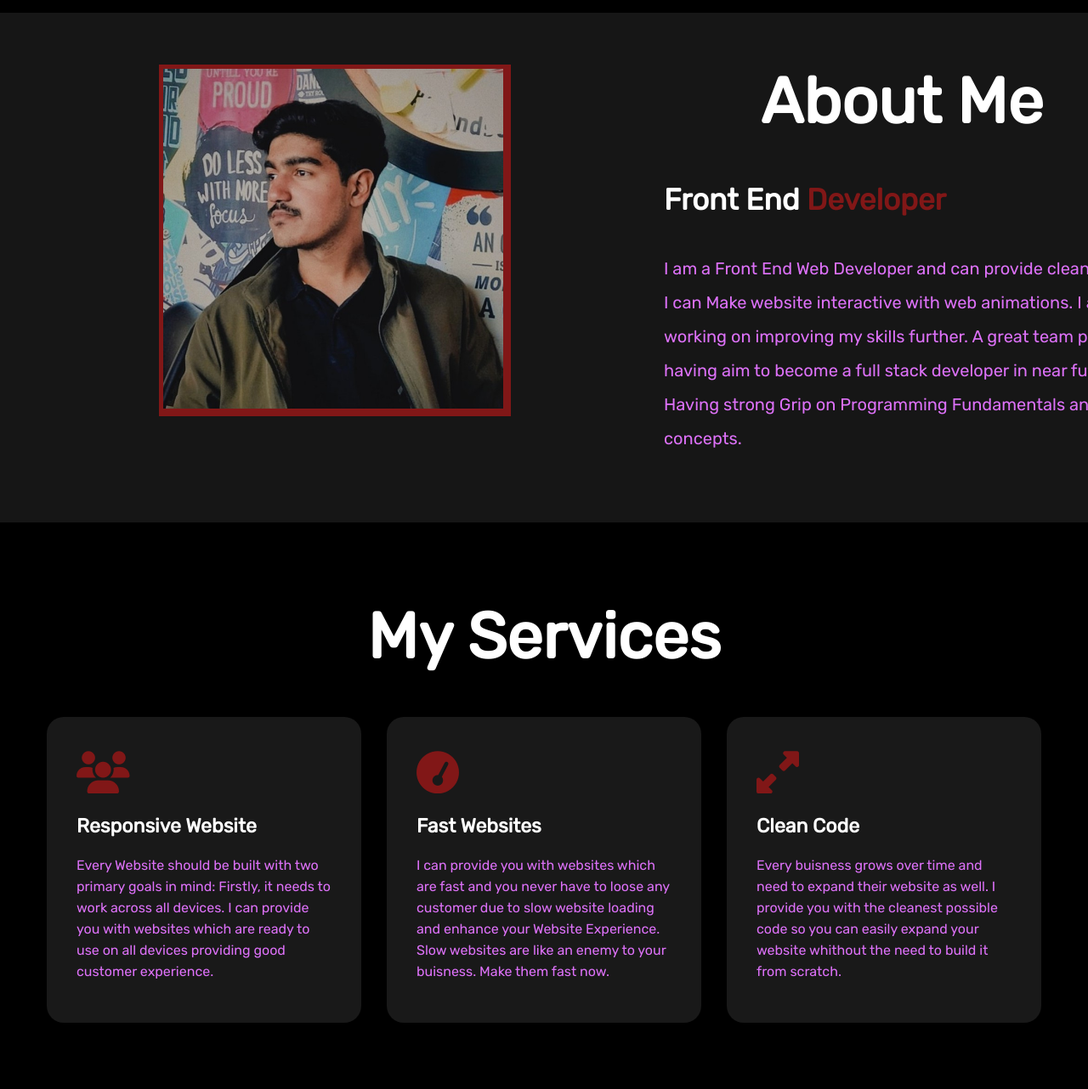
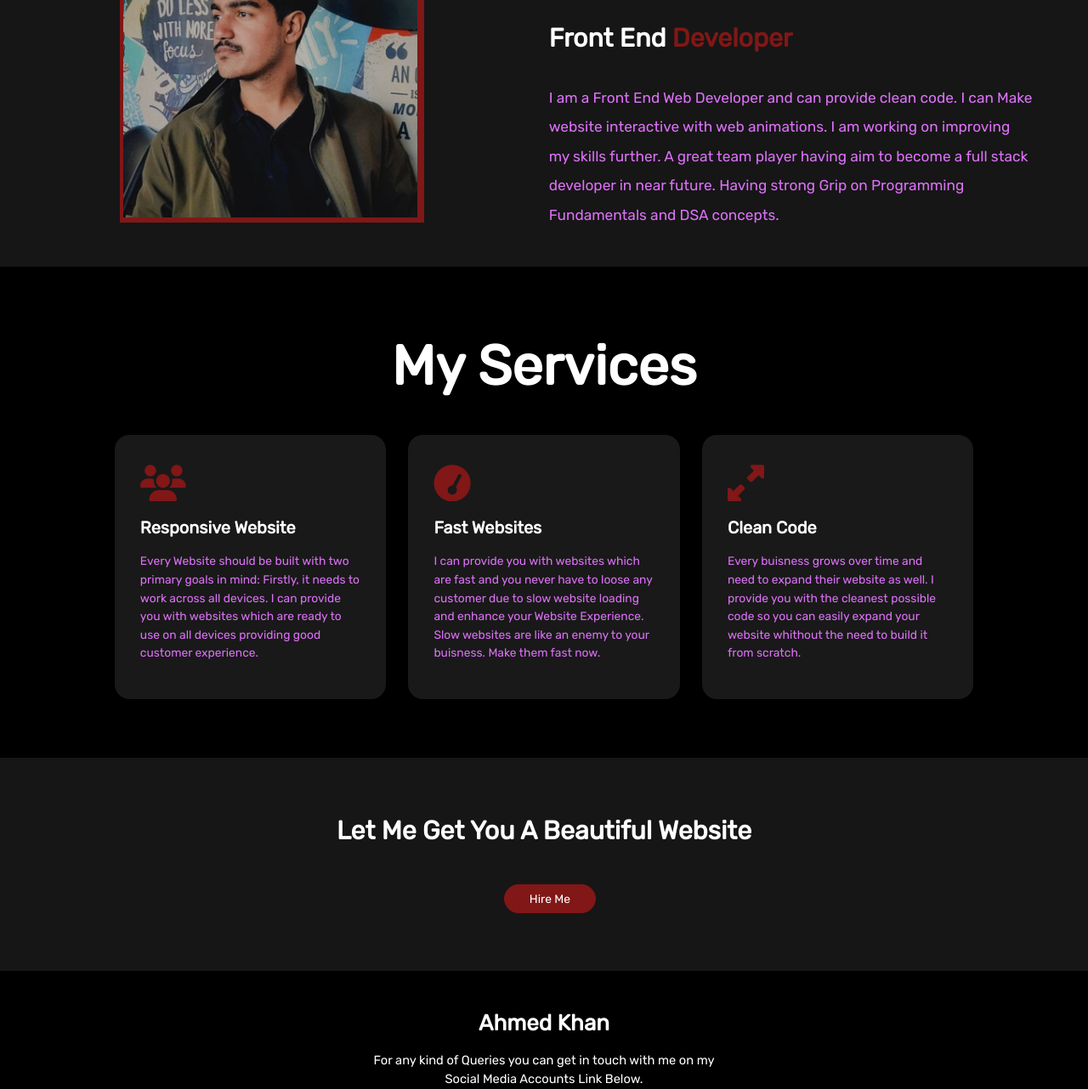
Before and after one commit to Hassan-Mehmood/ahmedkhan.github.io, a plain HTML site: page index.html in a window 1280 px wide. Shown: the part 785-2067 px from the top of the page at 85% size. Drawn offline with Linux system fonts and the light colour scheme.

Commit message:
third commit

```diff
--- a/css/style.css
+++ b/css/style.css
@@ -9,10 +9,38 @@
     overflow-x: hidden;
 }
 
+html {
+    font-size: 62.5%;
+}
+
+@media(max-width: 1480px) {
+    html {
+        font-size: 60%;
+    }
+}
+
+@media(max-width: 1411px) {
+    html {
+        font-size: 58%;
+    }
+}
+
+@media(max-width: 1360px) {
+    html {
+        font-size: 56%;
+    }
+}
+
+@media(max-width: 1313px) {
+    html {
+        font-size: 54%;
+    }
+}
+
 .first {
     background-image: url(../img/main.jpg);
-    width: 100vw;
-    height: 100vh;
+    width: 154rem;
+    height: 74rem;
     background-size: cover;
     background-position: top -160px left 48px;
 
@@ -26,8 +54,8 @@
 
 .header .logo h2 {
     color: white;
-    margin: 20px;
-    font-size: 28px;
+    margin: 2rem;
+    font-size: 2.8rem;
 }
 
 .header .logo h2 span {
@@ -35,15 +63,15 @@
 }
 
 .links nav ul li {
-    margin: 20px 0;
+    margin: 2rem 0;
 }
 
 .links nav ul li a {
-    padding: 0 20px;
+    padding: 0 2rem;
     color: white;
     text-decoration: none;
-    font-size: 20px;
-    transition: 0.5s
+    font-size: 2rem;
+    transition: 0.5s;
 }
 
 .links nav ul:hover li a {
@@ -61,20 +89,22 @@
 }
 
 .MessageMe button {
-    margin: 18px;
-    width: 125px;
-    height: 40px;
-    padding: 10px;
+    margin: 1.8rem;
+    width: 12.5rem;
+    height: 4rem;
+    padding: 1rem;
     background-color: rgb(129, 23, 23);
     color: white;
-    border-radius: 28px;
-    border: 1px solid rgb(129, 23, 23);
-    font-size: 16px;
+    border-radius: 2.8rem;
+    border: 0.1px solid rgb(129, 23, 23);
+    font-size: 1.6rem;
     overflow: hidden;
     transition: transform .3s;
 }
 
-.MessageMe button:hover,.introduction button:hover ,.contactMe button:hover{
+.MessageMe button:hover,
+.introduction button:hover,
+.contactMe button:hover {
     transform: scale(1.1);
     overflow: hidden;
 }
@@ -82,24 +112,24 @@
 .introduction {
     position: absolute;
     color: white;
-    padding: 20px;
+    padding: 2rem;
     /* border: 2px solid white; */
-    top: 150px;
-    left: 44px;
+    top: 15rem;
+    left: 4.4rem;
     font-family: 'Playfair Display', serif;
     font-family: 'Rubik', sans-serif;
 }
 
 .introduction h4 {
-    margin: 20px 0 -10px 20px;
-    font-size: 28px;
-    letter-spacing: 3.5px;
+    margin: 2rem 0 -1rem 2rem;
+    font-size: 2.8rem;
+    letter-spacing: 0.35rem;
 }
 
 .introduction h1 {
-    margin: 0px 0 5px 20px;
-    font-size: 108px;
-    letter-spacing: 1px;
+    margin: 0 0 0.5rem 2rem;
+    font-size: 10.8rem;
+    letter-spacing: 0.1rem;
 }
 
 .introduction h1 span {
@@ -107,153 +137,154 @@
 }
 
 .introduction h3 {
-    margin: 20px 0px 20px 20px;
-    font-size: 42px;
-    letter-spacing: 1px;
+    margin: 2rem 0px 2rem 2rem;
+    font-size: 4.2rem;
+    letter-spacing: 0.1rem;
     float: left;
 }
 
 
 
-.introduction button,.contactMe button{
-    margin: 27px 0 0 16px;
-    width: 125px;
-    height: 40px;
-    padding: 10px;
+.introduction button,
+.contactMe button {
+    margin: 2.7rem 0 0 1.6rem;
+    width: 12.5rem;
+    height: 4rem;
+    padding: 1rem;
     background-color: rgb(129, 23, 23);
     color: white;
-    border-radius: 28px;
-    border: 1px solid rgb(129, 23, 23);
-    font-size: 16px;
+    border-radius: 2.8rem;
+    border: 0.1rem solid rgb(129, 23, 23);
+    font-size: 1.6rem;
     overflow: hidden;
     transition: transform .3s;
 }
 
-.introduction button a,.contactMe a,.MessageMe a{
+.introduction button a,
+.contactMe a,
+.MessageMe a {
     text-decoration: none;
     color: white;
     display: block;
     overflow: hidden;
 }
 
-.second{
-    height: 75vh;
-    width: 100vw;
+.second {
+    display: flex;
+    flex-wrap: wrap;
     background-color: rgb(22, 22, 22);
+    justify-content: center;
+    align-items: center;
 }
 
-.pictureContainer{
-    position: absolute;
-    width: 50%;
-    height: 100%;
-    float: left;
-    /* border: 1px solid white; */
+.pictureContainer {
+    padding: 6rem 14rem;
 }
 
-.myImage{
+.myImage {
     position: relative;
-    width: 404px;
+    width: 40.4rem;
     background-color: rgb(129, 23, 23);
-    padding: 5px;
-    top: 61px;
-    left: 187px;
-}
-
-.myImage img{
-    width: 400px;
-    height: 400px;
+    padding: 0.5rem;
 
 }
 
-.aboutMe{
-    position: relative;
+.myImage img {
+    width: 40rem;
+    height: 40rem;
+
+}
+
+.aboutMe {
+    /* position: relative; */
     width: 50%;
     height: 100%;
-    padding: 30px 50px 50px 30px;
+    padding: 3rem 5rem 5rem 3rem;
     box-sizing: border-box;
-    left: 751px;
+    left: 75.1rem;
     /* border: 2px solid rgb(129, 23, 23); */
     overflow: hidden;
 }
 
-.aboutMe h1{
-    font-size: 75px;
+.aboutMe h1 {
+    font-size: 7.5rem;
     color: white;
-    padding: 30px 20px 20px 20px;
+    padding: 3rem 2rem 2rem 2rem;
     text-align: center
 }
 
-.aboutMe h3{
-    font-size: 35px;
+.aboutMe h3 {
+    font-size: 3.5rem;
     color: white;
-    padding: 30px 0 0 0;
+    padding: 3rem 0 0 0;
 }
 
-.aboutMe h3 span{
+.aboutMe h3 span {
     color: rgb(129, 23, 23);
 }
 
-.aboutMe p{
-    padding: 40px 0px 0px 0px;
-    font-size: 20px;
-    line-height: 40px;
+.aboutMe p {
+    padding: 4rem 0px 0px 0px;
+    font-size: 2rem;
+    line-height: 4rem;
     color: rgb(221, 113, 248);
 }
 
-.services{
+.services {
     background-color: #000000;
     width: 100%;
-    padding: 60px 0;
+    padding: 6rem 0;
 }
 
-.title h1{
+.title h1 {
     color: white;
-    font-size: 75px;
+    font-size: 7.5rem;
     text-align: center;
-    margin: 30px auto;
+    margin: 3rem auto;
 }
 
-.box{
+.box {
     display: flex;
+    flex-wrap: wrap;
     justify-content: center;
     align-items: center;
     /* border: 1px solid white; */
-    min-height: 400px;
+    min-height: 40rem;
 }
 
-.card{
-    width: 300px;
-    height: 320px;
-    padding: 20px 35px;
+.card {
+    width: 30rem;
+    height: 32rem;
+    padding: 2rem 3.5rem;
     background-color: #191919;
-    border-radius: 20px;
-    margin: 15px;
+    border-radius: 2rem;
+    margin: 1.5rem;
     /* text-align: center; */
     overflow: hidden;
 }
 
-.card i{
-    font-size: 50px;
+.card i {
+    font-size: 5rem;
     color: rgb(129, 23, 23);
-    margin: 20px 0;
+    margin: 2rem 0;
 }
 
-.card h5{
+.card h5 {
     color: white;
-    font-size: 23px;
-    margin-bottom: 20px;
+    font-size: 2.3rem;
+    margin-bottom: 2rem;
 }
 
-.pra p{
+.pra p {
     color: rgb(221, 113, 248);
-    font-size: 16px;
-    line-height: 25px;
-    margin-bottom: 25px;
+    font-size: 1.6rem;
+    line-height: 2.5rem;
+    margin-bottom: 2.5rem;
 }
 
-.contactMe{
+.contactMe {
     width: 100%;
-    height: 290px;
+    height: 29rem;
     background-color: rgb(22, 22, 22);
     display: flex;
     justify-content: center;
@@ -261,12 +292,13 @@
     flex-direction: column;
 }
 
-.contactMe p{
+.contactMe p {
     color: white;
-    font-size: 35px;
+    font-size: 3.5rem;
     font-weight: bold;
-    margin-bottom: 25px;
+    margin-bottom: 2.5rem;
 }
+
 /*
 .btn{
     margin: 27px 0 0 16px;
@@ -289,9 +321,9 @@
 
 } */
 
-footer{
+footer {
     width: 100%;
-    height: 300px;
+    height: 30rem;
     background-color: black;
     display: flex;
     flex-direction: column;
@@ -299,34 +331,34 @@ footer{
     align-items: center;
 }
 
-footer p:nth-child(1){
-    font-size: 30px;
+footer p:nth-child(1) {
+    font-size: 3rem;
     color: white;
-    margin-bottom: 20px;
+    margin-bottom: 2rem;
     font-weight: bold;
 }
 
-footer p:nth-child(2){
-    font-size: 17px;
+footer p:nth-child(2) {
+    font-size: 1.7rem;
     color: white;
-    width: 500px;
+    width: 50rem;
     text-align: center;
-    line-height: 26px;
+    line-height: 2.6rem;
 }
 
-.social{
+.social {
     display: flex;
     transform: .3s;
 }
 
-.social a{
+.social a {
     /* width: 45px;
     height: 45px; */
-    font-size: 30px;
+    font-size: 3rem;
     display: flex;
     align-items: center;
     justify-content: center;
     color: rgb(129, 23, 23);
-    border-radius: 7px;
-    margin: 22px 10px;
+    border-radius: 0.7rem;
+    margin: 2.2rem 1rem;
 }
```
Also changed, not shown: index.html (+1 -1 lines).
